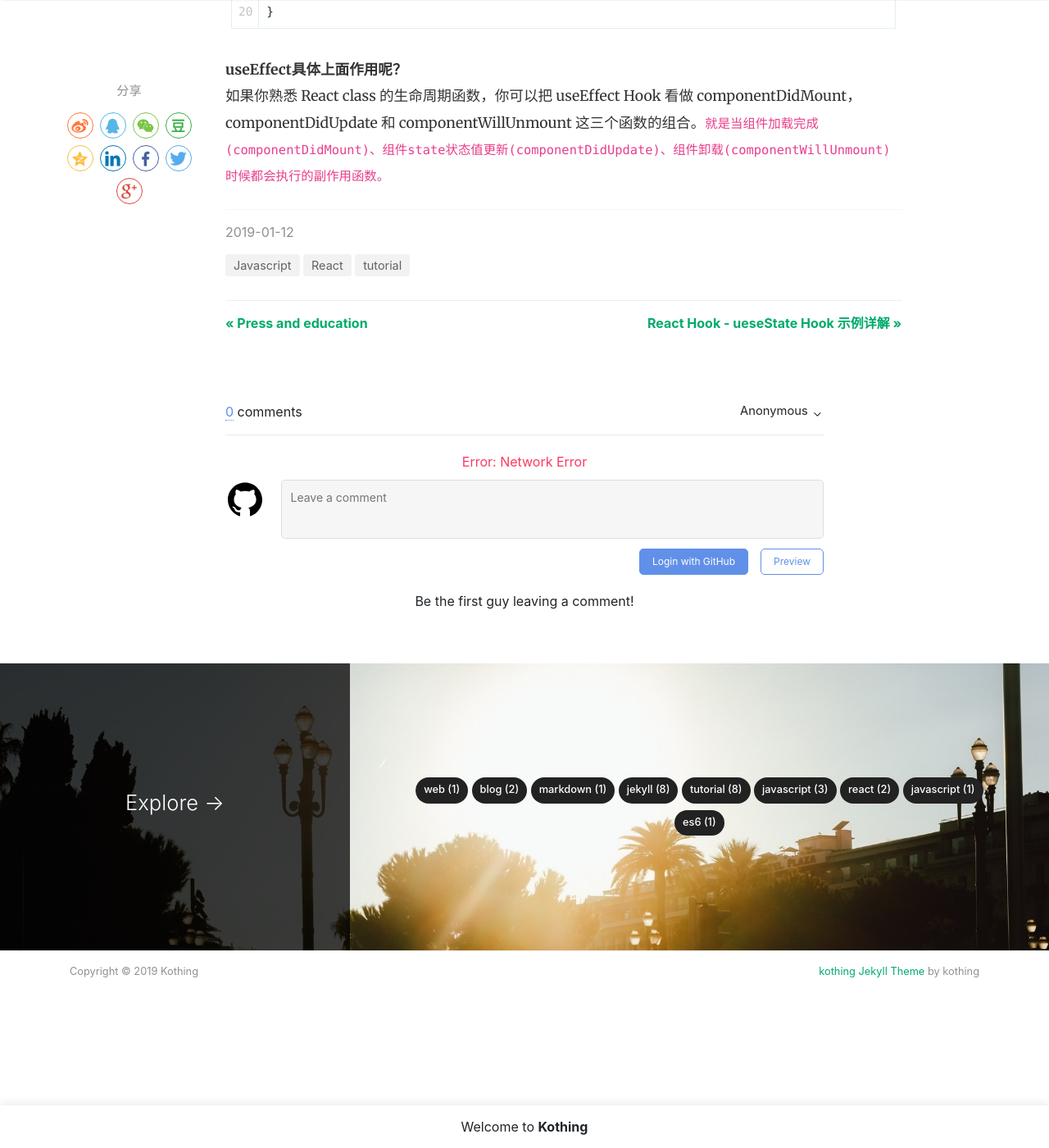
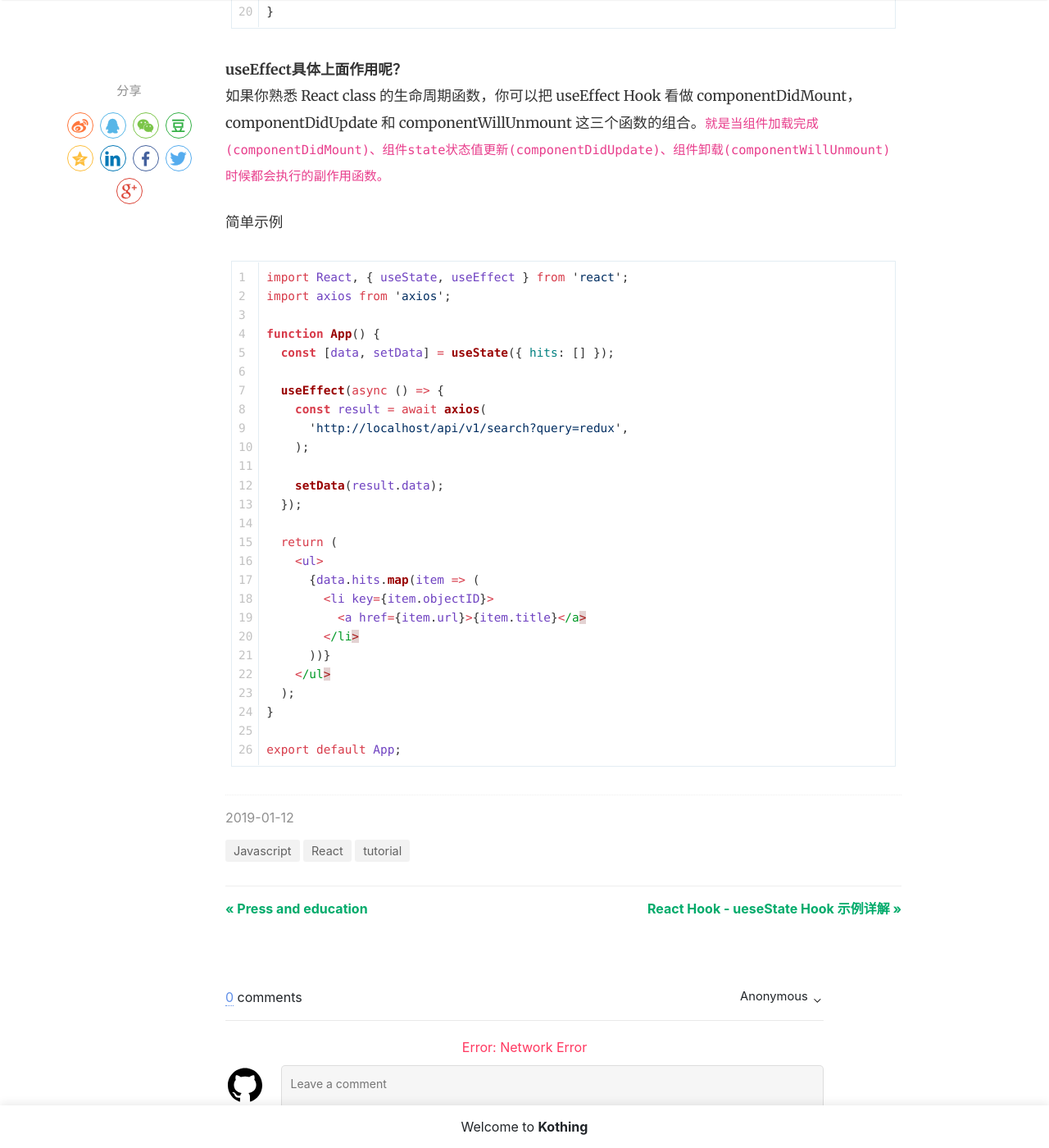
Before and after one commit to kothing/kothing.github.io, a Jekyll site: the page built from _posts/2019-01-12-react-hook-useEffect-hook.md, in a window 1280 px wide and 1400 px high, scrolled down 1470 px. Shown: the whole window at 82% size. Built offline with Jekyll 4.4.1, drawn with Linux system fonts in a browser that asks for light colours; nearby versions of some CDN libraries; comment, search, counter and statistics services are not loaded.

Commit message:
Update 2019-01-12-react-hook-useEffect-hook.md

````diff
--- a/_posts/2019-01-12-react-hook-useEffect-hook.md
+++ b/_posts/2019-01-12-react-hook-useEffect-hook.md
@@ -32,3 +32,34 @@ function Example() {
 
 **useEffect具体上面作用呢？**
 如果你熟悉 React class 的生命周期函数，你可以把 useEffect Hook 看做 componentDidMount，componentDidUpdate 和 componentWillUnmount 这三个函数的组合。`就是当组件加载完成(componentDidMount)、组件state状态值更新(componentDidUpdate)、组件卸载(componentWillUnmount)时候都会执行的副作用函数。`
+
+
+简单示例
+```js
+import React, { useState, useEffect } from 'react';
+import axios from 'axios';
+
+function App() {
+  const [data, setData] = useState({ hits: [] });
+
+  useEffect(async () => {
+    const result = await axios(
+      'http://localhost/api/v1/search?query=redux',
+    );
+
+    setData(result.data);
+  });
+
+  return (
+    <ul>
+      {data.hits.map(item => (
+        <li key={item.objectID}>
+          <a href={item.url}>{item.title}</a>
+        </li>
+      ))}
+    </ul>
+  );
+}
+
+export default App;
+```
````
